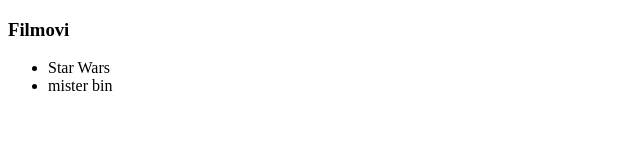
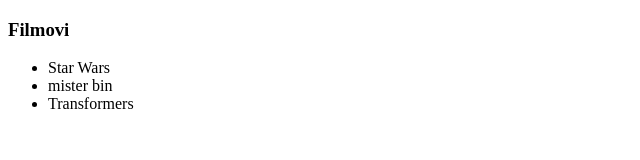
Before and after one commit to gitradionica2019/gitradionica, a plain HTML site: page index.html in a window 1280 px wide. Shown: the whole page, without its empty margins (0-640 px from the left). Drawn offline with Linux system fonts and the light colour scheme.

Commit message:
transformers

```diff
--- a/index.html
+++ b/index.html
@@ -11,6 +11,7 @@
     <ul>
         <li>Star Wars</li>
         <li>mister bin</li>
+        <li>Transformers</li>
     </ul>
 
 </body>
```
